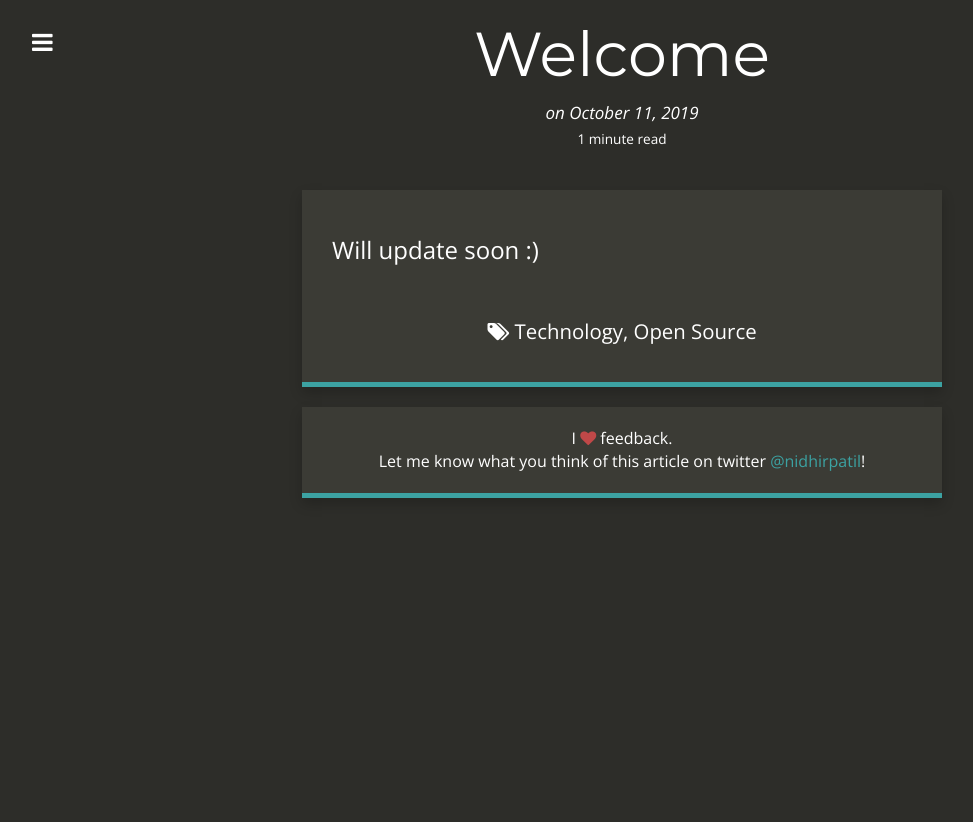
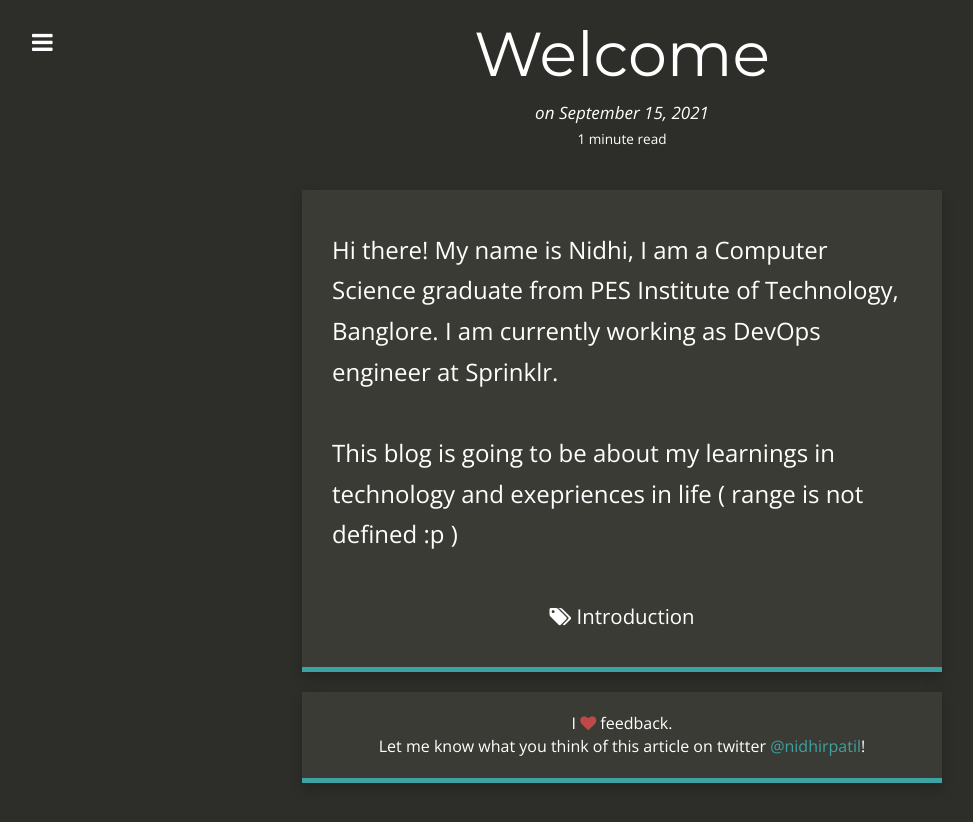
Before and after one commit to nidhirpatil/nidhirpatil.github.io, a Jekyll site: the page built from _posts/2021-03-05-Welcome.md, in a window 1280 px wide. Shown: the top 822 px of the page, without its empty margins (18-991 px from the left). Built offline with Jekyll 4.4.1, drawn with Linux system fonts in a browser that asks for light colours; nearby versions of some CDN libraries.

Commit message:
welcome page added

```diff
--- a/_posts/2021-03-05-Welcome.md
+++ b/_posts/2021-03-05-Welcome.md
@@ -1,15 +1,15 @@
 ---
 layout:     post
 title:      Welcome
-date:       2019-10-11 08:00:00
-summary:    Hi there!
+date:       2021-09-15
+summary:    About ME!
 categories:
 thumbnail:
 tags:
- - Technology
- - Open Source
+ - Introduction
 ---
 
+Hi there!
+My name is Nidhi, I am a Computer Science graduate from PES Institute of Technology, Banglore. I am currently working as DevOps engineer at Sprinklr.
 
-
-Will update soon :)
+This blog is going to be about my learnings in technology and exepriences in life ( range is not defined :p )
```
